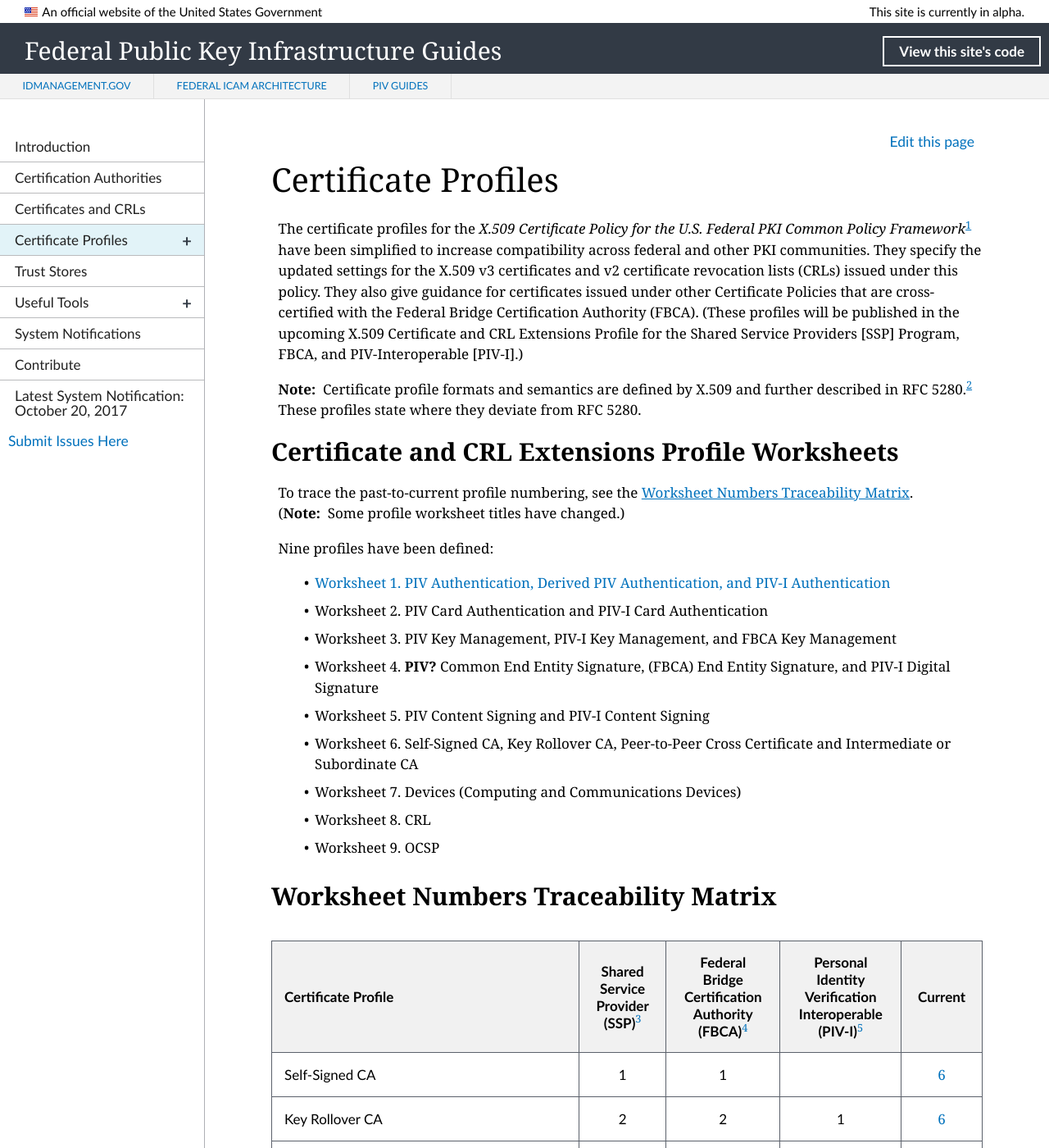
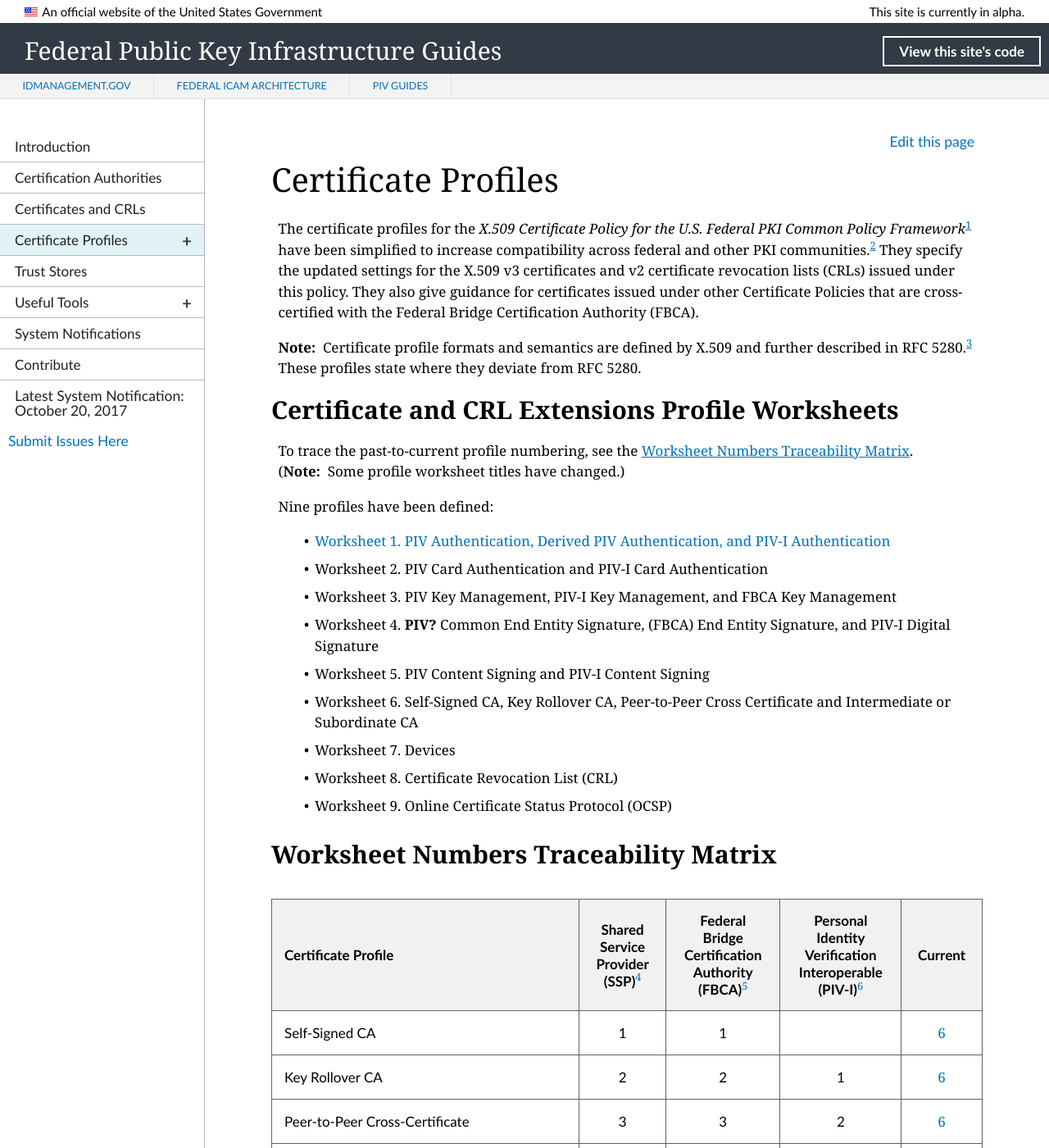
Before and after one commit to GSA/fpki-guides, a Jekyll site: the page built from pages/fpki_certificate_profiles.md, in a window 1280 px wide and 1400 px high. Shown: the whole window at 82% size. Built offline with Jekyll 4.4.1, drawn with Linux system fonts in a browser that asks for light colours; nearby versions of some CDN libraries; library files that are not in the unit come from our copies; some of the changed text lies outside the part shown.

Commit message:
Update fpki_certificate_profiles.md
Update footnotes and numbers

```diff
--- a/pages/fpki_certificate_profiles.md
+++ b/pages/fpki_certificate_profiles.md
@@ -4,9 +4,9 @@
 permalink: /certprofiles/
 ---
 
-The certificate profiles for the _X.509 Certificate Policy for the U.S. Federal PKI Common Policy Framework_<sup>[1](#1)</sup> have been simplified to increase compatibility across federal and other PKI communities. They specify the updated settings for the X.509 v3 certificates and v2 certificate revocation lists (CRLs) issued under this policy. They also give guidance for certificates issued under other Certificate Policies that are cross-certified with the Federal Bridge Certification Authority (FBCA). (These profiles will be published in the upcoming X.509 Certificate and CRL Extensions Profile for the Shared Service Providers [SSP] Program, FBCA, and PIV-Interoperable [PIV-I].)
+The certificate profiles for the _X.509 Certificate Policy for the U.S. Federal PKI Common Policy Framework_<sup>[1](#1)</sup> have been simplified to increase compatibility across federal and other PKI communities.<sup>[2](#2)</sup> They specify the updated settings for the X.509 v3 certificates and v2 certificate revocation lists (CRLs) issued under this policy. They also give guidance for certificates issued under other Certificate Policies that are cross-certified with the Federal Bridge Certification Authority (FBCA).
 
-**Note:**&nbsp;&nbsp;Certificate profile formats and semantics are defined by X.509 and further described in RFC 5280.<sup>[2](#2)</sup> These profiles state where they deviate from RFC 5280.
+**Note:**&nbsp;&nbsp;Certificate profile formats and semantics are defined by X.509 and further described in RFC 5280.<sup>[3](#3)</sup> These profiles state where they deviate from RFC 5280.
 
 ## Certificate and CRL Extensions Profile Worksheets
 
@@ -20,15 +20,15 @@
 * Worksheet 4. **PIV?** Common End Entity Signature, (FBCA) End Entity Signature, and PIV-I Digital Signature<br>
 * Worksheet 5. PIV Content Signing and PIV-I Content Signing<br>
 * Worksheet 6. Self-Signed CA, Key Rollover CA, Peer-to-Peer Cross Certificate and Intermediate or Subordinate CA<br>
-* Worksheet 7. Devices (Computing and Communications Devices)<br>
-* Worksheet 8. CRL<br>
-* Worksheet 9. OCSP<br>
+* Worksheet 7. Devices <!--renamed Computing and Communications Devices--><br>
+* Worksheet 8. Certificate Revocation List (CRL)<br>
+* Worksheet 9. Online Certificate Status Protocol (OCSP)<br>
 
 ## Worksheet Numbers Traceability Matrix
 
 <!--These links don't work yet-->
 
-| **Certificate Profile**           | **Shared<br>Service<br>Provider<br>(SSP)<sup>[3](#3)</sup><br>**  | **Federal<br>Bridge<br>Certification<br>Authority<br>(FBCA)<sup>[4](#4)</sup><br>**     | **Personal<br>Identity<br>Verification<br>Interoperable<br>(PIV-I)<sup>[5](#5)</sup>**     | **Current<br>**   |
+| **Certificate Profile**           | **Shared<br>Service<br>Provider<br>(SSP)<sup>[4](#4)</sup><br>**  | **Federal<br>Bridge<br>Certification<br>Authority<br>(FBCA)<sup>[5](#5)</sup><br>**     | **Personal<br>Identity<br>Verification<br>Interoperable<br>(PIV-I)<sup>[6](#6)</sup>**     | **Current<br>**   |
 | :----------------------------------  | :---------:  | :-----------:    | :-----------:      | :-----------:      |
 | Self-Signed CA                       | 1            | 1                |               | [6]({{ site.baseurl }}/profiles/xxxx/)             |
 | Key Rollover CA                      | 2             | 2               |  1            | [6]({{ site.baseurl }}/profiles/keyrolloverca/)             |
@@ -53,7 +53,8 @@
 
 -----------------
 <a name="1">1</a>. _X.509 Certificate Policy for the U.S. Federal PKI Common Policy Framework_, v1.27, June 29, 2017.<br>
-<a name="2">2</a>. RFC 5280, _Internet X.509 Public Key Infrastructure Certificate and Certificate Revocation List (CRL) Profile_, David Cooper, Stefan Santesson, Stephen Farrell, Sharon Boeyen, Russell Housley, and Tim Polk (May 2008).<br>
-<a name="3">3</a>. _X.509 Certificate and Certificate Revocation List (CRL) Extensions Profile for the Shared Service Providers (SSP) Program_, July 17, 2017.<br>
-<a name="4">4</a>. _Federal Public Key Infrastructure (PKI) X.509 Certificate and CRL Extensions Profile_, July 17, 2017.<br>
-<a name="5">5</a>. _X.509 Certificate and Certificate Revocation List (CRL) Extensions Profile for Personal Identity Verification Interoperable (PIV-I) Cards_, July 17, 2017.
+<a name="2">2</a>. These profiles will be published in the upcoming X.509 Certificate and CRL Extensions Profile for the Shared Service Providers (SSP) Program, FBCA, and PIV-Interoperable (PIV-I).<br>
+<a name="3">3</a>. RFC 5280, _Internet X.509 Public Key Infrastructure Certificate and Certificate Revocation List (CRL) Profile_, David Cooper, Stefan Santesson, Stephen Farrell, Sharon Boeyen, Russell Housley, and Tim Polk (May 2008).<br>
+<a name="4">4</a>. _X.509 Certificate and Certificate Revocation List (CRL) Extensions Profile for the Shared Service Providers (SSP) Program_, July 17, 2017.<br>
+<a name="5">5</a>. _Federal Public Key Infrastructure (PKI) X.509 Certificate and CRL Extensions Profile_, July 17, 2017.<br>
+<a name="6">6</a>. _X.509 Certificate and Certificate Revocation List (CRL) Extensions Profile for Personal Identity Verification Interoperable (PIV-I) Cards_, July 17, 2017.
```
